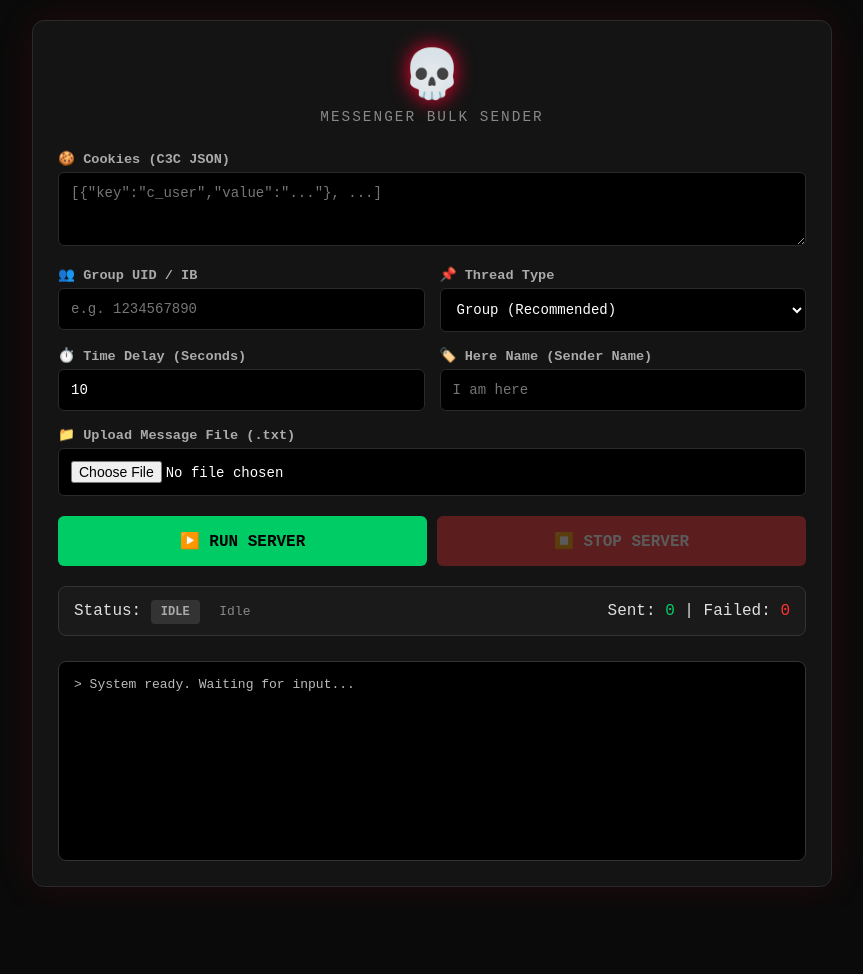
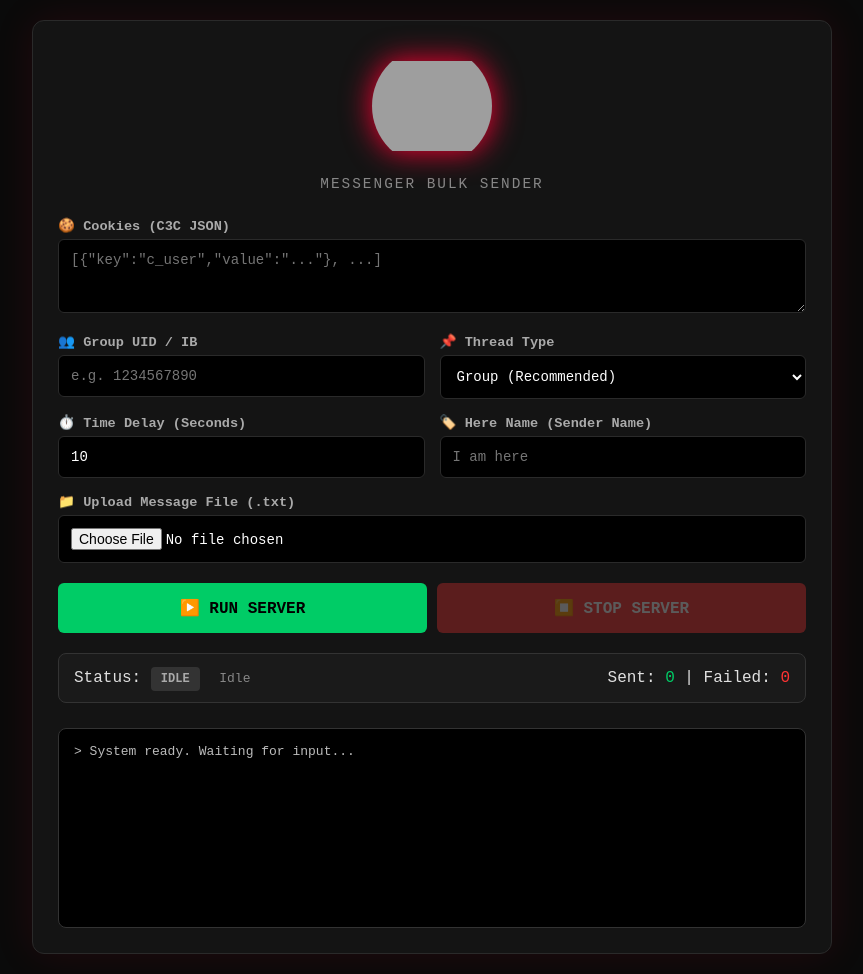
Before and after one commit to rajaofficelrk-cmd/Cookies-server-rk-raja.-2, a Flask app: page / in a window 1280 px wide. Shown: the whole page, without its empty margins (208-1071 px from the left). Before the commit the page ends 887 px from the top, so only its background shows below. Run offline with Flask 3, Linux system fonts and the light colour scheme; data that the repository does not hold is empty; grey boxes are pictures that could not be loaded.

Commit message:
Update index.html

```diff
--- a/templates/index.html
+++ b/templates/index.html
@@ -3,15 +3,23 @@
 <head>
     <meta charset="UTF-8">
     <meta name="viewport" content="width=device-width, initial-scale=1.0">
-    <title>💀 Bulk Messenger Panel</title>
+    <title>Bulk Messenger Panel</title>
     <style>
         :root { --bg: #0a0a0a; --card: #141414; --border: #2a2a2a; --text: #e0e0e0; --accent: #ff0033; --green: #00cc66; --red: #ff3333; }
         * { box-sizing: border-box; margin: 0; padding: 0; font-family: 'Courier New', Courier, monospace; }
         body { background: var(--bg); color: var(--text); display: flex; justify-content: center; padding: 20px; min-height: 100vh; }
         .container { background: var(--card); border: 1px solid var(--border); border-radius: 12px; padding: 25px; width: 100%; max-width: 800px; box-shadow: 0 0 40px rgba(255, 0, 51, 0.1); }
 
-        .header-area { text-align: center; margin-bottom: 25px; }
-        .header-area h1 { font-size: 3em; text-shadow: 0 0 20px var(--accent); margin-bottom: 5px; }
+        /* --- Header with Image --- */
+        .header-area { text-align: center; margin-bottom: 25px; display: flex; flex-direction: column; align-items: center; }
+        .header-area img {
+            width: 120px;
+            height: 120px;
+            object-fit: contain;
+            border-radius: 50%;
+            margin-bottom: 10px;
+            filter: drop-shadow(0 0 15px var(--accent));
+        }
         .header-area p { color: #888; font-size: 0.9em; letter-spacing: 2px; text-transform: uppercase; }
 
         .grid { display: grid; grid-template-columns: 1fr 1fr; gap: 15px; }
@@ -44,8 +52,9 @@
 </head>
 <body>
     <div class="container">
+        <!-- Header Image -->
         <div class="header-area">
-            <h1>💀</h1>
+            <img src="https://i.ibb.co/KjtjBDRP/file-00000000f49c821197fdc7fcda40847d.png" alt="Header Icon">
             <p>Messenger Bulk Sender</p>
         </div>
 
@@ -126,7 +135,6 @@
         // Backend se status check karna
         async function checkStatus() {
             try {
-                // Render sleep mode se jagane ke liye ping
                 const res = await fetch('/api/status');
                 const data = await res.json();
 
```
